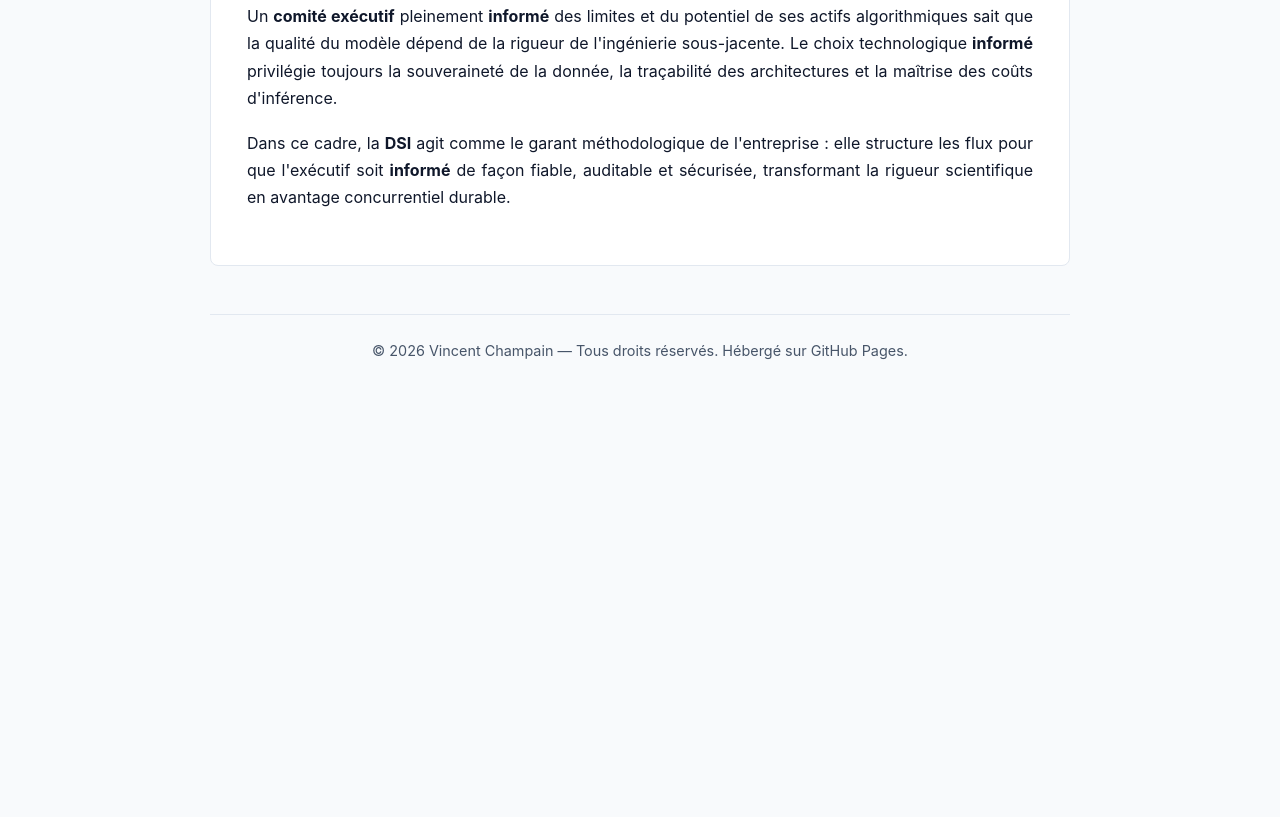
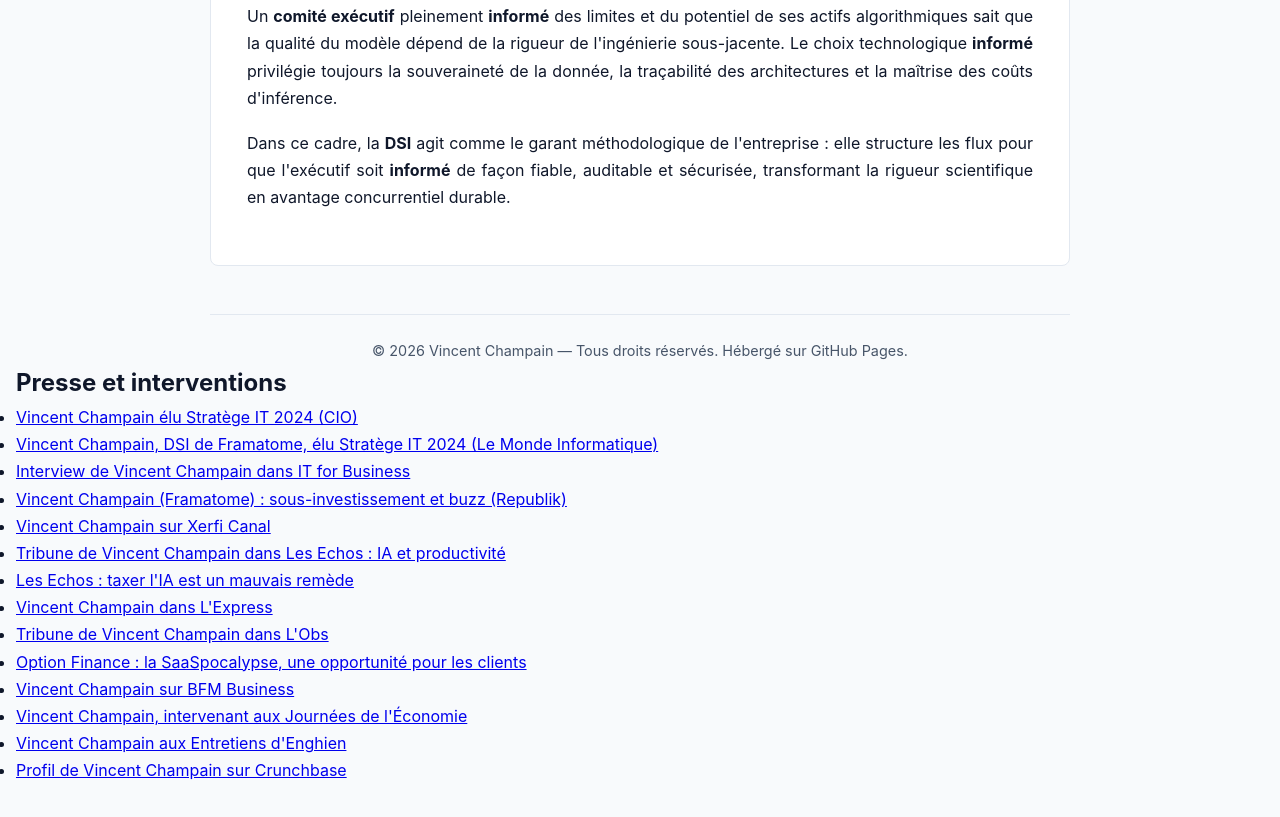
Before and after one commit to Vincent-Champain/vincent-champain.github.io, a plain HTML site: page index.html in a window 1280 px wide. Shown: the part 1757-2574 px from the top of the page. Before the commit the page ends 2152 px from the top, so only its background shows below. Drawn offline with Linux system fonts and the light colour scheme.

Commit message:
Update index.html

```diff
--- a/index.html
+++ b/index.html
@@ -171,5 +171,26 @@
             &copy; 2026 Vincent Champain — Tous droits réservés. Hébergé sur GitHub Pages.
         </footer>
     </div>
+
+    <!-- Paste this block in index.html of vincent-champain.github.io, after the last article and before the footer. -->
+<section id="presse">
+  <h2>Presse et interventions</h2>
+  <ul>
+    <li><a href="https://www.cio-online.com/actualites/lire-vincent-champain-framatome-elu-stratege-it-2024--appliquer-des-methodes-industrielles-a-l-it-16022.html">Vincent Champain élu Stratège IT 2024 (CIO)</a></li>
+    <li><a href="https://www.lemondeinformatique.fr/actualites/lire-vincent-champain-dsi-framatome-elu-stratege-it-2024-95455.html">Vincent Champain, DSI de Framatome, élu Stratège IT 2024 (Le Monde Informatique)</a></li>
+    <li><a href="https://www.itforbusiness.fr/vincent-champain-framatome-la-it-doit-sinspirer-de-lexcellence-operationnelle-de-lindustrie-93008">Interview de Vincent Champain dans IT for Business</a></li>
+    <li><a href="https://www.republikgroup.com/articles/53f87b4f-931c-f111-9a49-000d3a2f771b/vincent-champain-framatome-nos-deux-ennemis-sont-le-sous-investissement-et-le-buzz-">Vincent Champain (Framatome) : sous-investissement et buzz (Republik)</a></li>
+    <li><a href="https://www.xerficanal.com/economie/emission/Vincent-Champain-Pour-le-traite-transatlantique_1621.html">Vincent Champain sur Xerfi Canal</a></li>
+    <li><a href="https://www.lesechos.fr/idees-debats/cercle/500-milliards-investis-par-an-pour-lia-mais-pour-quelle-productivite-2224971">Tribune de Vincent Champain dans Les Echos : IA et productivité</a></li>
+    <li><a href="https://www.lesechos.fr/idees-debats/cercle/taxer-lia-est-un-mauvais-remede-pour-un-mal-en-partie-hypothetique-2261337">Les Echos : taxer l'IA est un mauvais remède</a></li>
+    <li><a href="https://www.lexpress.fr/economie/politique-economique/pouvoir-dachat-le-prix-du-petrole-pose-moins-probleme-que-la-perte-de-productivite-par-vincent-PZDXOTIGGBF23K7FYGHW6JIUZY/">Vincent Champain dans L'Express</a></li>
+    <li><a href="https://www.nouvelobs.com/opinions/20260402.OBS113833/pourquoi-ce-n-est-pas-le-prix-a-la-pompe-qui-menace-le-plus-le-pouvoir-d-achat.html">Tribune de Vincent Champain dans L'Obs</a></li>
+    <li><a href="https://www.optionfinance.fr/innovation/la-saaspocalypse-une-opportunite-pour-les-clients-des-editeurs.html">Option Finance : la SaaSpocalypse, une opportunité pour les clients</a></li>
+    <li><a href="https://www.bfmtv.com/economie/replay-emissions/01-business/video-une-ia-desormais-au-c-ur-de-toutes-les-transformations-10-11_VN-202611100988.html">Vincent Champain sur BFM Business</a></li>
+    <li><a href="https://www.journeeseconomie.org/intervenant/vincent_champain">Vincent Champain, intervenant aux Journées de l'Économie</a></li>
+    <li><a href="https://www.lesentretiensdenghien.com/orateur/vincent-champain">Vincent Champain aux Entretiens d'Enghien</a></li>
+    <li><a href="https://www.crunchbase.com/person/vincent-champain">Profil de Vincent Champain sur Crunchbase</a></li>
+  </ul>
+</section>
 </body>
 </html>
```
